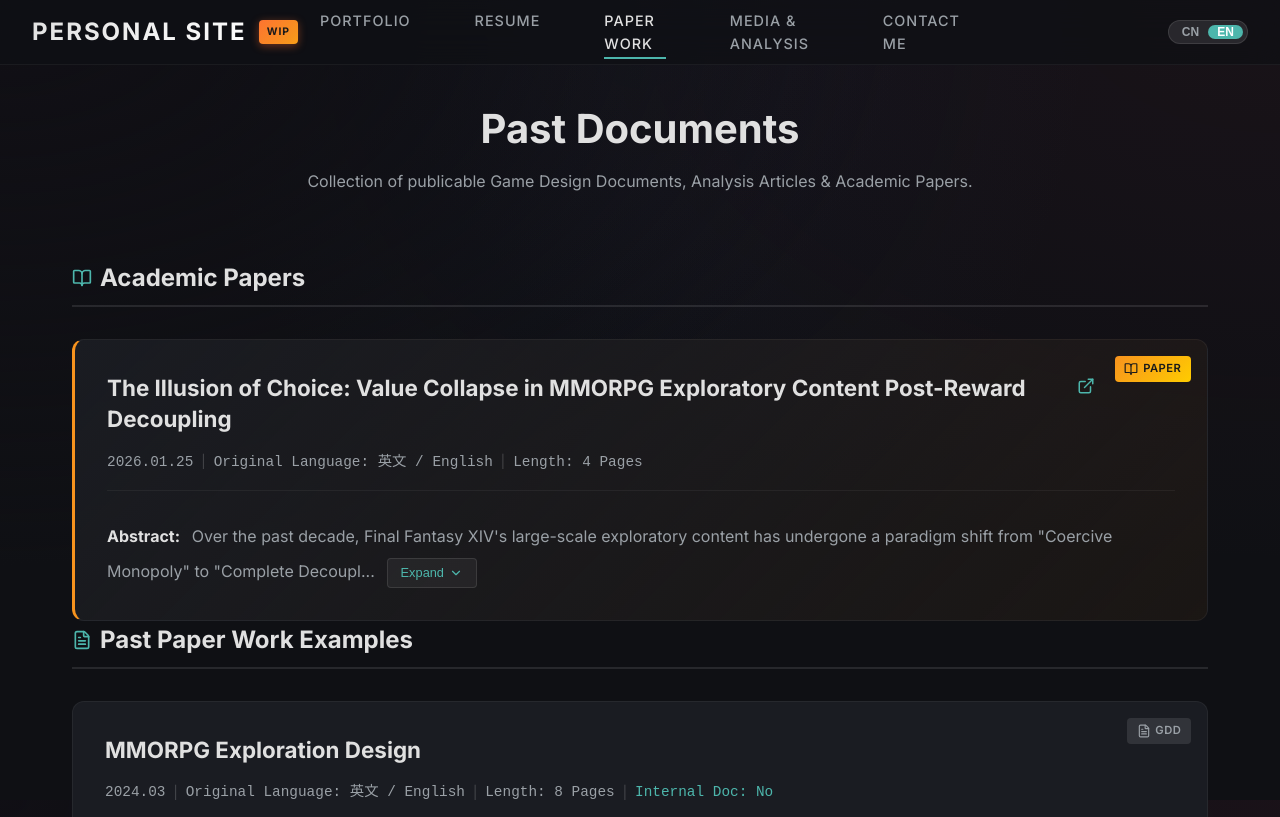
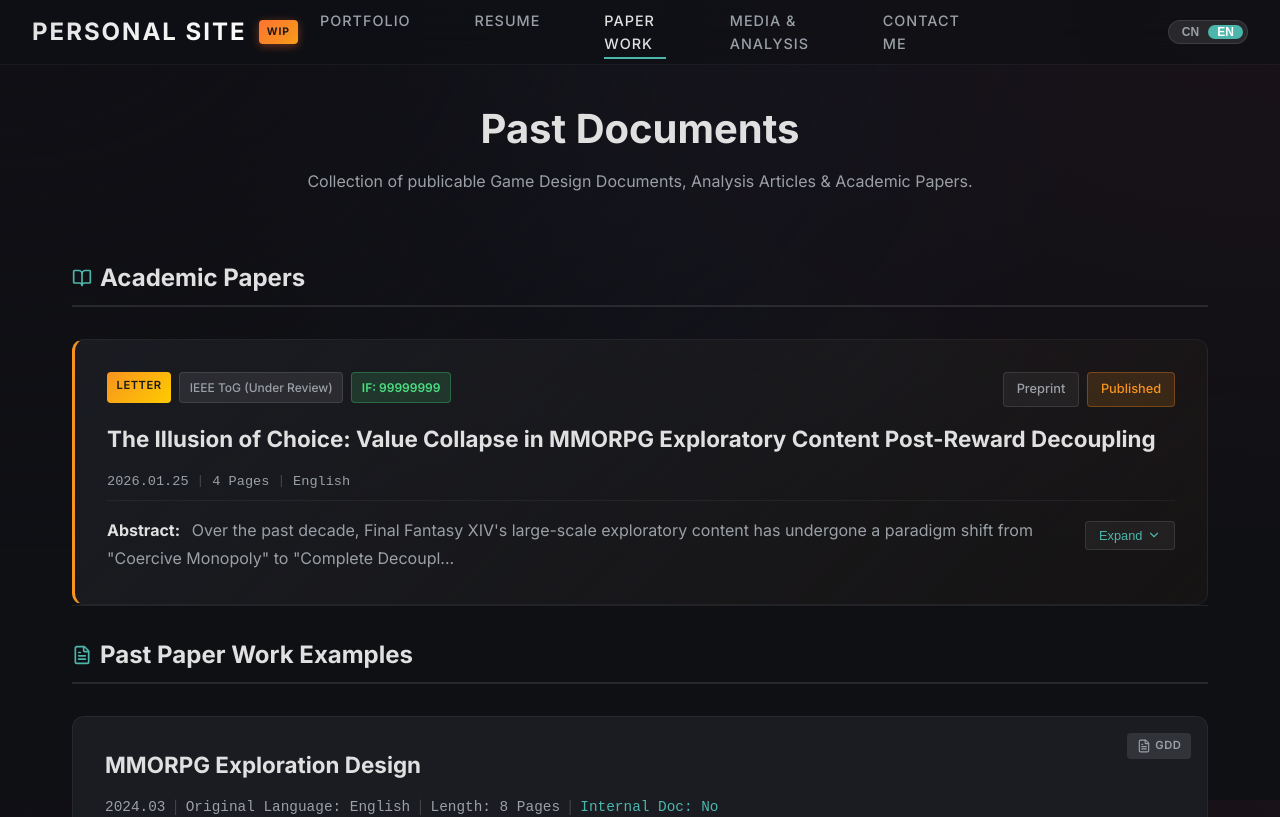
Before and after one commit to ElectricArc-Yu/NeoPortfolio, a React (Vite) app in the folder web/: page /#/documents in a window 1280 px wide. Shown: the top 817 px of the page. Built offline with nearby package versions, Linux system fonts and the light colour scheme.

Commit message:
feat: Implement a new Documents page to display academic papers and game design documents with detailed cards and PDF viewing.

```diff
--- a/web/src/data/documents.ts
+++ b/web/src/data/documents.ts
@@ -1,4 +1,5 @@
 export type DocCategory = 'GDD' | 'Paper';
+export type PaperType = 'Letter' | 'Paper' | 'Full Paper' | 'Preprint' | 'Technical Report';
 
 export interface PublicDoc {
     id: string;
@@ -8,14 +9,21 @@ export interface PublicDoc {
     descriptionCN: string; // Abstract
     descriptionEN: string;
     url?: string; // PDF for internal docs
-    externalUrl?: string; // External link for papers
+    externalUrl?: string; // Published page link
 
     // New Fields
     category: DocCategory;
-    originalLang: string; // e.g. "中文/Chinese"
+    originalLangCN: string; // e.g. "英文"
+    originalLangEN: string; // e.g. "English"
     lengthCN: string;
     lengthEN: string;
     isInternal: boolean;
+
+    // Paper-specific fields
+    paperType?: PaperType; // Letter, Paper, Full Paper, etc.
+    journal?: string; // Journal or venue name
+    impactFactor?: string; // Impact factor if applicable
+    preprintUrl?: string; // Preprint link (e.g. arXiv, ResearchGate)
 }
 
 export const publicDocs: PublicDoc[] = [
@@ -27,12 +35,17 @@ export const publicDocs: PublicDoc[] = [
         date: '2026.01.25',
         descriptionCN: '过去十年间，《最终幻想14》的大型探索内容经历了从"强制垄断"到"完全解耦"的范式转变。本文运用理性选择理论，分析了四个不同时期的玩家留存情况：云冠群岛、禁地优雷卡、博兹雅，以及近期的奥秘暗域。通过建立探索效用方程，我分离出三个关键变量：排他性溢价(α)、环境摩擦(F)和认知负荷(C)。研究发现，在存在高收益外部替代选项的情况下，排他性溢价似乎是主导性解释因素。我将云冠群岛定性为系统性失败，禁地优雷卡定性为由"垄断红利"驱动的成功案例，而博兹雅/奥秘暗域则因奖励解耦而沦为"价值崩塌"的受害者。社区普查数据表明，奥秘暗域呈现出约90%的极端脱离倾向，这表明在高认知负荷与零奖励排他性叠加条件下的理性市场反应。我的结论是，观察到的资源错配源于效用变量的结构性失调——具体表现为排他性(α)降低后，未能相应降低认知负荷(C)及其他系统参数。',
         descriptionEN: 'Over the past decade, Final Fantasy XIV\'s large-scale exploratory content has undergone a paradigm shift from "Coercive Monopoly" to "Complete Decoupling." This paper applies Rational Choice Theory to analyze player retention across four distinct eras: The Diadem, Eureka, Bozja, and the recent Occult Crescent. By establishing an Exploration Utility Equation, I isolate three critical variables: Exclusivity Premium (α), Environmental Friction (F), and Cognitive Load (C). My findings indicate that the Exclusivity Premium appears to be the dominant explanatory factor in the presence of high-yield external alternatives. I identify The Diadem as a systemic failure, Eureka as a success driven by "Monopoly Dividend," and Bozja/Occult Crescent as victims of "Value Collapse" due to Reward Decoupling. Community census data suggests that Occult Crescent exhibits an extreme disengagement tendency of estimated 90%, indicating a rational market response to high Cognitive Load combined with zero reward exclusivity. I conclude that the observed resource misallocation stems from a structural misalignment of utility variables—specifically, the reduction of Exclusivity (α) without a compensatory reduction in Cognitive Load (C) and other systemic parameters.',
-        externalUrl: 'https://www.researchgate.net/', // Replace with actual URL when published
         category: 'Paper',
-        originalLang: '英文 / English',
+        paperType: 'Letter',
+        originalLangCN: '英文',
+        originalLangEN: 'English',
         lengthCN: '4页',
         lengthEN: '4 Pages',
-        isInternal: false
+        isInternal: false,
+        journal: 'IEEE ToG (Under Review)',
+        impactFactor: '99999999',
+        preprintUrl: 'blank.page',
+        externalUrl: 'blank.page'
     },
     // --- GDDs ---
     {
@@ -44,7 +57,8 @@ export const publicDocs: PublicDoc[] = [
         descriptionEN: 'Proposed new mechanics for FFXIV Frontline PVP focusing on pacing.',
         url: '/assets/docs/FF14FrontlineDesign.pdf',
         category: 'GDD',
-        originalLang: '中文 / Chinese',
+        originalLangCN: '中文',
+        originalLangEN: 'Chinese',
         lengthCN: '15页',
         lengthEN: '15 Pages',
         isInternal: false
@@ -58,7 +72,8 @@ export const publicDocs: PublicDoc[] = [
         descriptionEN: 'Complete GDD for a 2D action platformer, including system and level planning.',
         url: '/assets/docs/TheMountainSeaGDD.pdf',
         category: 'GDD',
-        originalLang: '中文 / Chinese',
+        originalLangCN: '中文',
+        originalLangEN: 'Chinese',
         lengthCN: '42页',
         lengthEN: '42 Pages',
         isInternal: false
@@ -72,7 +87,8 @@ export const publicDocs: PublicDoc[] = [
         descriptionEN: 'Analysis paper on enhancing exploration through interaction and dynamic events.',
         url: '/assets/docs/SpecialExplorationDesign.pdf',
         category: 'GDD',
-        originalLang: '英文 / English',
+        originalLangCN: '英文',
+        originalLangEN: 'English',
         lengthCN: '8页',
         lengthEN: '8 Pages',
         isInternal: false
--- a/web/src/pages/Documents.module.css
+++ b/web/src/pages/Documents.module.css
@@ -27,7 +27,13 @@
 }
 
 .paperSection {
-    margin-bottom: calc(var(--spacing-xxl) * 2);
+    margin-bottom: calc(var(--spacing-xxl) * 3);
+    padding-bottom: var(--spacing-xxl);
+    border-bottom: 1px solid rgba(255, 255, 255, 0.08);
+}
+
+.gddSection {
+    padding-top: 30px;
 }
 
 .sectionTitle {
@@ -76,15 +82,135 @@
     box-shadow: 0 5px 20px rgba(0, 0, 0, 0.2);
 }
 
-/* Paper Card Special Styling */
+/* Paper Card - New Layout */
 .paperCard {
+    background: var(--bg-secondary);
+    border: 1px solid rgba(255, 255, 255, 0.05);
     border-left: 3px solid #f7931e;
-    background: linear-gradient(135deg, var(--bg-secondary) 0%, rgba(247, 147, 30, 0.05) 100%);
+    border-radius: var(--border-radius-md);
+    padding: var(--spacing-lg);
+    position: relative;
+    width: 100%;
+    max-width: 1150px;
+    display: flex;
+    flex-direction: column;
+    gap: var(--spacing-md);
+    background: linear-gradient(135deg, var(--bg-secondary) 0%, rgba(247, 147, 30, 0.03) 100%);
+    transition: all 0.3s cubic-bezier(0.4, 0, 0.2, 1);
 }
 
 .paperCard:hover {
+    transform: translateY(-2px);
     border-color: #f7931e;
     box-shadow: 0 5px 25px rgba(247, 147, 30, 0.15);
+}
+
+.paperCard {
+    user-select: none;
+    -webkit-user-select: none;
+}
+
+/* Paper Top Row - Badges Left, Links Right */
+.paperTopRow {
+    display: flex;
+    justify-content: space-between;
+    align-items: flex-start;
+    flex-wrap: wrap;
+    gap: var(--spacing-md);
+}
+
+.paperInfoBadges {
+    display: flex;
+    flex-wrap: wrap;
+    gap: var(--spacing-sm);
+}
+
+.paperTypeBadge {
+    font-size: 0.7rem;
+    font-weight: 600;
+    padding: 0.3rem 0.6rem;
+    border-radius: 4px;
+    background: linear-gradient(135deg, #f7931e 0%, #ffcc00 100%);
+    color: #1a1a1a;
+    text-transform: uppercase;
+    letter-spacing: 0.5px;
+}
+
+.journalBadge {
+    font-size: 0.75rem;
+    font-weight: 500;
+    padding: 0.3rem 0.6rem;
+    border-radius: 4px;
+    background: rgba(255, 255, 255, 0.08);
+    color: var(--text-secondary);
+    border: 1px solid rgba(255, 255, 255, 0.1);
+}
+
+.impactFactorBadge {
+    font-size: 0.75rem;
+    font-weight: 600;
+    padding: 0.3rem 0.6rem;
+    border-radius: 4px;
+    background: rgba(74, 222, 128, 0.15);
+    color: #4ade80;
+    border: 1px solid rgba(74, 222, 128, 0.3);
+}
+
+/* Paper Links */
+.paperLinks {
+    display: flex;
+    gap: var(--spacing-sm);
+}
+
+.paperLinkBtn {
+    font-size: 0.8rem;
+    font-weight: 500;
+    padding: 0.4rem 0.8rem;
+    border-radius: 4px;
+    background: rgba(255, 255, 255, 0.05);
+    color: var(--text-secondary);
+    border: 1px solid rgba(255, 255, 255, 0.1);
+    text-decoration: none;
+    transition: all 0.2s ease;
+}
+
+.paperLinkBtn:hover {
+    background: rgba(255, 255, 255, 0.1);
+    color: var(--text-primary);
+    border-color: rgba(255, 255, 255, 0.2);
+}
+
+.paperLinkBtn.primaryLink {
+    background: rgba(247, 147, 30, 0.15);
+    color: #f7931e;
+    border-color: rgba(247, 147, 30, 0.3);
+}
+
+.paperLinkBtn.primaryLink:hover {
+    background: rgba(247, 147, 30, 0.25);
+    border-color: #f7931e;
+}
+
+/* Paper Title */
+.paperTitle {
+    font-size: 1.4rem;
+    color: var(--text-primary);
+    margin: 0;
+    font-weight: 700;
+    line-height: 1.4;
+}
+
+/* Paper Basic Info */
+.paperBasicInfo {
+    display: flex;
+    flex-wrap: wrap;
+    align-items: center;
+    gap: var(--spacing-sm);
+    font-size: 0.85rem;
+    color: var(--text-secondary);
+    font-family: monospace;
+    padding-bottom: var(--spacing-sm);
+    border-bottom: 1px solid rgba(255, 255, 255, 0.05);
 }
 
 /* Category Badge */
@@ -165,6 +291,16 @@
     color: var(--text-secondary);
     font-size: 1rem;
     line-height: 1.7;
+    display: flex;
+    flex-wrap: wrap;
+    align-items: flex-start;
+    justify-content: space-between;
+    gap: var(--spacing-sm);
+}
+
+.abstractText {
+    flex: 1;
+    min-width: 0;
 }
 
 .abstractLabel {
@@ -173,7 +309,7 @@
     margin-right: 0.5rem;
 }
 
-/* Expand/Collapse Button - Improved touch target */
+/* Expand/Collapse Button - Positioned right */
 .expandBtn {
     display: inline-flex;
     align-items: center;
@@ -186,9 +322,10 @@
     font-weight: 500;
     cursor: pointer;
     padding: 0.4rem 0.8rem;
-    margin-left: 0.75rem;
-    margin-top: 0.5rem;
     transition: all 0.2s ease;
+    flex-shrink: 0;
+    align-self: flex-start;
+    margin-top: 0.2rem;
 }
 
 .expandBtn:hover {
--- a/web/src/pages/Documents.tsx
+++ b/web/src/pages/Documents.tsx
@@ -3,7 +3,7 @@ import { useLanguage } from '../context/LanguageContext';
 import { publicDocs } from '../data/documents';
 import PdfModal from '../components/PdfModal';
 import styles from './Documents.module.css';
-import { FileText, ExternalLink, BookOpen, ChevronDown, ChevronUp } from 'lucide-react';
+import { FileText, BookOpen, ChevronDown, ChevronUp } from 'lucide-react';
 import { getAssetPath } from '../utils/assetPath';
 
 const Documents: React.FC = () => {
@@ -45,7 +45,97 @@ const Documents: React.FC = () => {
             return parseDate(b.date).getTime() - parseDate(a.date).getTime();
         });
 
-    const renderCard = (doc: typeof publicDocs[0]) => {
+    // Render Paper Card (new layout)
+    const renderPaperCard = (doc: typeof publicDocs[0]) => {
+        const description = language === 'CN' ? doc.descriptionCN : doc.descriptionEN;
+        const isLongAbstract = description.length > 150;
+        const isExpanded = expandedAbstracts.has(doc.id);
+        const displayDescription = isLongAbstract && !isExpanded
+            ? description.slice(0, 150) + '...'
+            : description;
+
+        return (
+            <div key={doc.id} className={styles.paperCard}>
+                {/* Top Row: Info Cards + Links */}
+                <div className={styles.paperTopRow}>
+                    {/* Left: Info badges */}
+                    <div className={styles.paperInfoBadges}>
+                        {doc.paperType && (
+                            <span className={styles.paperTypeBadge}>{doc.paperType}</span>
+                        )}
+                        {doc.journal && (
+                            <span className={styles.journalBadge}>{doc.journal}</span>
+                        )}
+                        {doc.impactFactor && doc.impactFactor !== 'N/A' && (
+                            <span className={styles.impactFactorBadge}>IF: {doc.impactFactor}</span>
+                        )}
+                    </div>
+                    {/* Right: Links */}
+                    <div className={styles.paperLinks}>
+                        {doc.preprintUrl && (
+                            <a
+                                href={doc.preprintUrl}
+                                target="_blank"
+                                rel="noopener noreferrer"
+                                className={styles.paperLinkBtn}
+                                onClick={(e) => e.stopPropagation()}
+                            >
+                                {language === 'CN' ? '预印本' : 'Preprint'}
+                            </a>
+                        )}
+                        {doc.externalUrl && (
+                            <a
+                                href={doc.externalUrl}
+                                target="_blank"
+                                rel="noopener noreferrer"
+                                className={`${styles.paperLinkBtn} ${styles.primaryLink}`}
+                                onClick={(e) => e.stopPropagation()}
+                            >
+                                {language === 'CN' ? '发布页' : 'Published'}
+                            </a>
+                        )}
+                    </div>
+                </div>
+
+                {/* Title */}
+                <h3 className={styles.paperTitle}>
+                    {language === 'CN' ? doc.titleCN : doc.titleEN}
+                </h3>
+
+                {/* Basic Info Row */}
+                <div className={styles.paperBasicInfo}>
+                    <span>{doc.date}</span>
+                    <span className={styles.separator}>|</span>
+                    <span>{language === 'CN' ? doc.lengthCN : doc.lengthEN}</span>
+                    <span className={styles.separator}>|</span>
+                    <span>{language === 'CN' ? doc.originalLangCN : doc.originalLangEN}</span>
+                </div>
+
+                {/* Abstract */}
+                <div className={styles.description}>
+                    <span className={styles.abstractText}>
+                        <span className={styles.abstractLabel}>{language === 'CN' ? '摘要: ' : 'Abstract: '}</span>
+                        {displayDescription}
+                    </span>
+                    {isLongAbstract && (
+                        <button
+                            className={styles.expandBtn}
+                            onClick={(e) => toggleAbstract(doc.id, e)}
+                        >
+                            {isExpanded ? (
+                                <>{language === 'CN' ? '收起' : 'Collapse'} <ChevronUp size={14} /></>
+                            ) : (
+                                <>{language === 'CN' ? '展开' : 'Expand'} <ChevronDown size={14} /></>
+                            )}
+                        </button>
+                    )}
+                </div>
+            </div>
+        );
+    };
+
+    // Render GDD Card (original layout)
+    const renderGDDCard = (doc: typeof publicDocs[0]) => {
         const description = language === 'CN' ? doc.descriptionCN : doc.descriptionEN;
         const isLongAbstract = description.length > 150;
         const isExpanded = expandedAbstracts.has(doc.id);
@@ -56,13 +146,13 @@ const Documents: React.FC = () => {
         return (
             <div
                 key={doc.id}
-                className={`${styles.card} ${doc.category === 'Paper' ? styles.paperCard : ''}`}
+                className={styles.card}
                 onClick={() => handleCardClick(doc)}
             >
                 {/* Category Badge */}
                 <div className={styles.categoryBadge} data-category={doc.category}>
-                    {doc.category === 'Paper' ? <BookOpen size={14} /> : <FileText size={14} />}
-                    <span>{doc.category}</span>
+                    <FileText size={14} />
+                    <span>GDD</span>
                 </div>
 
                 {/* Title Row */}
@@ -70,38 +160,33 @@ const Documents: React.FC = () => {
                     <h3 className={styles.docTitle}>
                         {language === 'CN' ? doc.titleCN : doc.titleEN}
                     </h3>
-                    {doc.externalUrl && <ExternalLink size={18} className={styles.externalIcon} />}
                 </div>
 
                 {/* Meta Row */}
                 <div className={styles.metaRow}>
-                    <span className={styles.metaItem}>
-                        {doc.date}
-                    </span>
+                    <span className={styles.metaItem}>{doc.date}</span>
                     <span className={styles.separator}>|</span>
                     <span className={styles.metaItem}>
-                        {language === 'CN' ? `原文语言: ${doc.originalLang}` : `Original Language: ${doc.originalLang}`}
+                        {language === 'CN' ? `原文语言: ${doc.originalLangCN}` : `Original Language: ${doc.originalLangEN}`}
                     </span>
                     <span className={styles.separator}>|</span>
                     <span className={styles.metaItem}>
                         {language === 'CN' ? `文章长度: ${doc.lengthCN}` : `Length: ${doc.lengthEN}`}
                     </span>
-                    {!doc.externalUrl && (
-                        <>
                     <span className={styles.separator}>|</span>
                     <span className={`${styles.metaItem} ${styles.internalTag}`}>
                         {language === 'CN'
                             ? (doc.isInternal ? '内部文档: 是' : '内部文档: 否')
                             : (doc.isInternal ? 'Internal Doc: Yes' : 'Internal Doc: No')}
                     </span>
-                        </>
-                    )}
                 </div>
 
                 {/* Abstract / Description */}
                 <div className={styles.description}>
+                    <span className={styles.abstractText}>
                         <span className={styles.abstractLabel}>{language === 'CN' ? '摘要: ' : 'Abstract: '}</span>
                         {displayDescription}
+                    </span>
                     {isLongAbstract && (
                         <button
                             className={styles.expandBtn}
@@ -138,20 +223,20 @@ const Documents: React.FC = () => {
                         {language === 'CN' ? '学术论文' : 'Academic Papers'}
                     </h2>
                     <div className={styles.grid}>
-                        {papers.map(renderCard)}
+                        {papers.map(renderPaperCard)}
                     </div>
                 </section>
             )}
 
             {/* GDDs Section */}
             {gdds.length > 0 && (
-                <section className={styles.section}>
+                <section className={`${styles.section} ${styles.gddSection}`}>
                     <h2 className={styles.sectionTitle}>
                         <FileText size={20} />
                         {language === 'CN' ? '过往文书案例' : 'Past Paper Work Examples'}
                     </h2>
                     <div className={styles.grid}>
-                        {gdds.map(renderCard)}
+                        {gdds.map(renderGDDCard)}
                     </div>
                 </section>
             )}
```
Also changed, not shown: 2 other files (tests, documents, lock files or other folders). Lines whose indentation alone changed are shown as unchanged.
